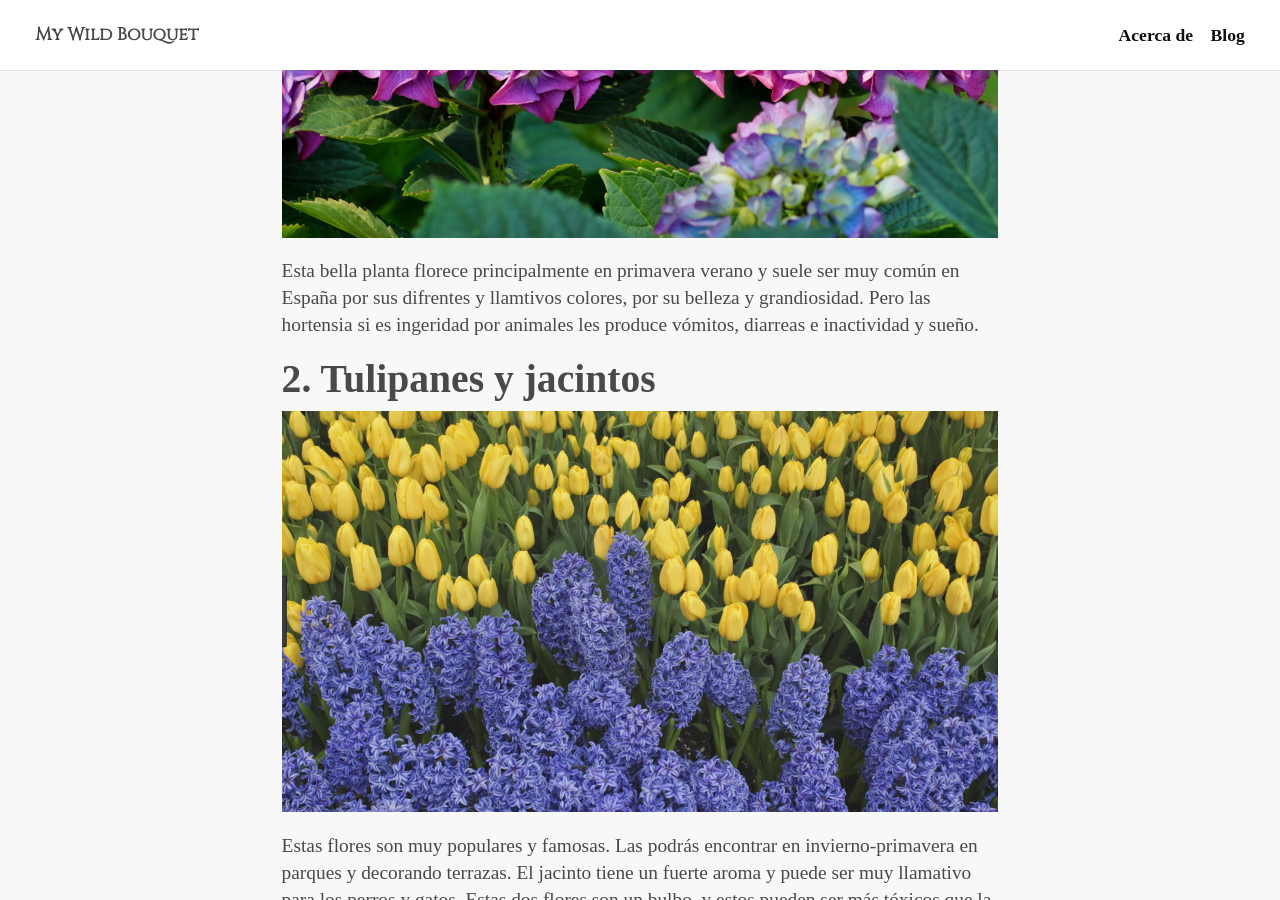
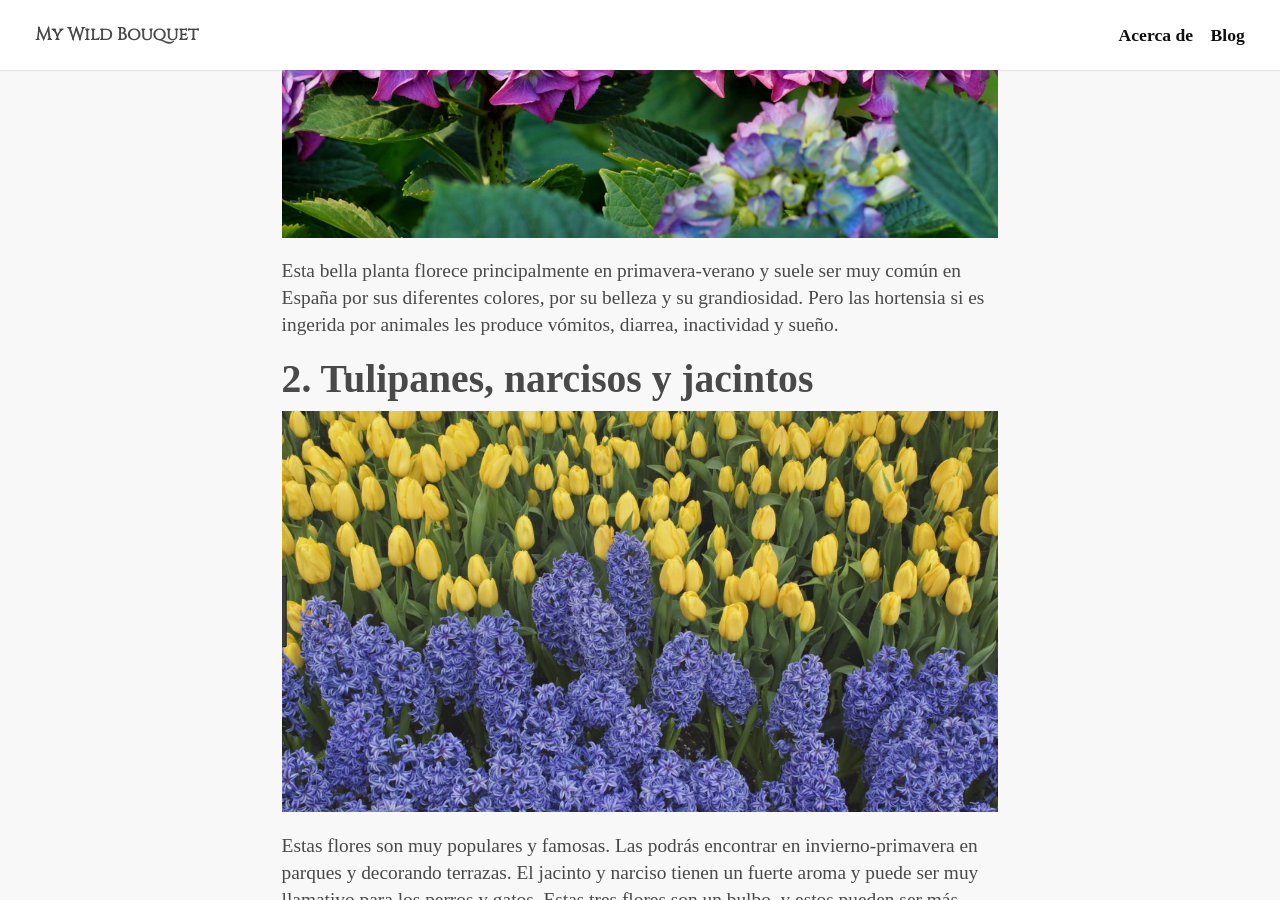
Before and after one commit to keyvanakbary/ramosilvestre.com, a Jekyll site: the page built from src/_posts/2018-01-30-flores-venenosas-para-tu-mascota.md, in a window 1280 px wide and 900 px high, scrolled down 1718 px. Built offline with Jekyll 4.4.1, drawn with Linux system fonts in a browser that asks for light colours; some web fonts are replaced; some of the changed text lies outside the part shown.

Commit message:
Update 2018-01-30-flores-venenosas-para-tu-mascota.md

```diff
--- a/src/_posts/2018-01-30-flores-venenosas-para-tu-mascota.md
+++ b/src/_posts/2018-01-30-flores-venenosas-para-tu-mascota.md
@@ -1,7 +1,7 @@
 ---
 layout: post
 title: Flores venenosas para tu mascota
-image: /assets/images/posts/hortensia-toxica-para-mascotas.jpg
+image: /assets/images/posts/tulipanes-jacintos-toxicos-para-mascotas.jpg
 description: Resumen de seis flores muy comunes pero venenosas para animales
 tags:
   - Flores
@@ -19,10 +19,10 @@ A continuación, os dejo un lista de seis flores tóxicas muy comunes, aquellas
 ## 1. Hortensia
 ![Flores venenosas para tu mascota](/assets/images/posts/hortensia-toxica-para-mascotas.jpg)
 
-Esta bella planta florece principalmente en primavera verano y suele ser muy común en España por sus difrentes y llamtivos colores, por su belleza y grandiosidad. Pero las hortensia si es ingeridad por animales les produce vómitos, diarreas e inactividad y sueño.
+Esta bella planta florece principalmente en primavera-verano y suele ser muy común en España por sus diferentes colores, por su belleza y su grandiosidad. Pero las hortensia si es ingerida por animales les produce vómitos, diarrea, inactividad y sueño.
 
-## 2. Tulipanes y jacintos
+## 2. Tulipanes, narcisos y jacintos
 
 ![Flores venenosas para tu mascota](/assets/images/posts/tulipanes-jacintos-toxicos-para-mascotas.jpg	)
 
-Estas flores son muy populares y famosas. Las podrás encontrar en invierno-primavera en parques y decorando terrazas. El jacinto tiene un fuerte aroma y puede ser muy llamativo para los perros y gatos. Estas dos flores son un bulbo, y estos pueden ser más tóxicos que la propia flor. Si es ingerido en una pequeña cantidad puede producir malestar general en el cuerpo de tu mascota, pero si es ingerido en grandes cantidades puede producir graves problemas cardíacos y respiratorios.
+Estas flores son muy populares y famosas. Las podrás encontrar en invierno-primavera en parques y decorando terrazas. El jacinto y narciso tienen un fuerte aroma y puede ser muy llamativo para los perros y gatos. Estas tres flores son un bulbo, y estos pueden ser más tóxicos que la propia flor. Si es ingerido en una pequeña cantidad puede producir malestar general en el cuerpo de tu mascota, pero si es ingerido en grandes cantidades puede producir graves problemas cardíacos y respiratorios.
```
